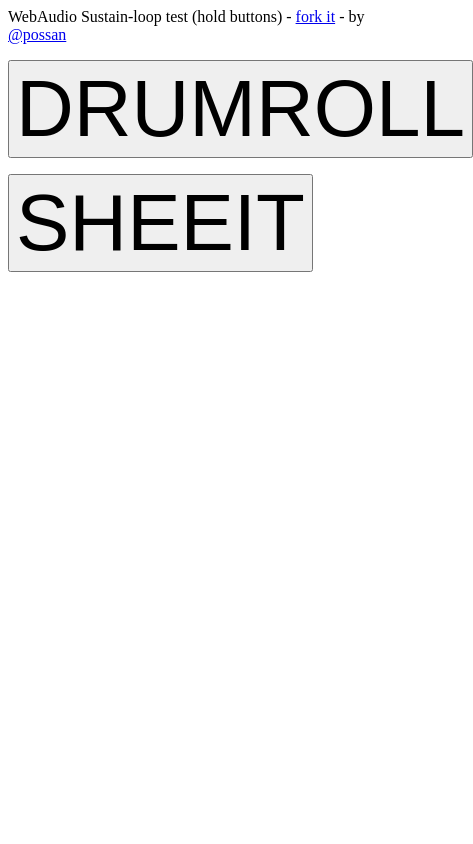
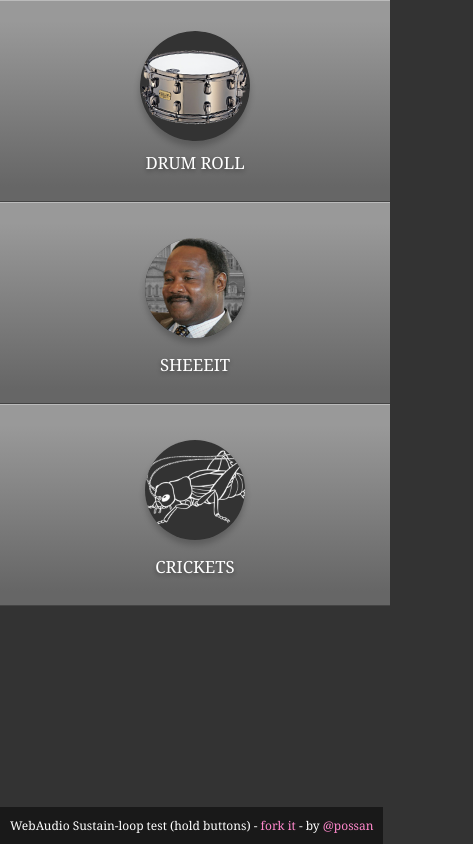
Before and after one commit to possan/sustain-js, a plain HTML site: page index.html in a window 390 px wide. Shown: the whole page, 473 px wide, since content can reach past the window. Drawn offline with Linux system fonts and the light colour scheme; no server answers.

Commit message:
Mobile friendly example

```diff
--- a/index.html
+++ b/index.html
@@ -1,46 +1,153 @@
 <html>
 <head>
+	<meta name="viewport" content="width=device-width, user-scalable=0, initial-scale=1, maximum-scale=1">
 	<script src="sustain.js"></script>
 	<style>
+
+		body {
+			background-color: #333;
+			color: #fff;
+			margin: 0;
+			padding: 0;
+			font: 9pt Georgia, Tahoma, Serif;
+		}
+
+		a {
+			color: #f8c;
+			text-decoration: none;
+		}
 
 		button {
 			font-size: 500%;
 		}
 
+		div#overlay {
+			margin: 0;
+			padding: 10px;
+			color: #fff;
+			position: fixed;
+			bottom: 0px;
+			background-color: rgba(0,0,0,0.5);
+		}
+
+		div.btn {
+			display: block;
+			height: 200px;
+			cursor: pointer;
+			border-bottom: 1px solid #444;
+			border-top: 1px solid #bbb;
+			background-color: green;
+			background-image: -webkit-linear-gradient(bottom, #666 7%, #999 90%);
+
+		}
+
+		div.btn div {
+			width: 100%;
+		}
+
+		div.btn div img {
+			display: block;
+			width: 100px;
+			height: 100px;
+			margin: 35px auto 15px auto;
+			border-radius: 100px;
+			background-color: #333;
+			box-shadow: 0 5px 6px rgba(0,0,0,0.22);
+		}
+
+		div.btn:hover div img,
+		div.btn.down div img {
+			-webkit-transform: scale(1.1) rotateZ(5deg);
+		}
+
+		div.btn div span {
+			display: block;
+			text-align: center;
+			font-size: 140%;
+			text-shadow: 0px 2px 4px rgba(0,0,0,0.4);
+		}
+
 	</style>
 </head>
 <body>
-	<p>WebAudio Sustain-loop test (hold buttons) - <a href="https://github.com/possan/sustain-js">fork it</a> - by <a href="https://twitter.com/possan">@possan</a></p>
-	<p><button id="drumroll">DRUMROLL</button></p>
-	<p><button id="sheeit">SHEEIT</button></p>
+	<div id="overlay">
+		WebAudio Sustain-loop test (hold buttons) - <a href="https://github.com/possan/sustain-js">fork it</a> - by <a href="https://twitter.com/possan">@possan</a>
+	</div>
+
+	<div id="buttons"></div>
 
 	<script>
 
 		var context = new webkitAudioContext();
 
-		var loop1 = new SustainFile(context);
-		var player1 = new SustainPlayer(context, loop1);
-		loop1.load('drumroll.mp3', 15000, 32000, false);
-		var button1 = document.getElementById('drumroll');
-		button1.addEventListener('mousedown', function() {
-			player1.attack();
-		});
-		button1.addEventListener('mouseup', function() {
-			player1.release();
-		});
-		player1.connect(context.destination);
+		function addbutton(def) {
+			var loop = new SustainFile(context);
+			var player = new SustainPlayer(context, loop);
+			loop.load(def.filename, def.start, def.stop, def.pingpong);
 
-		var loop2 = new SustainFile(context);
-		var player2 = new SustainPlayer(context, loop2);
-		loop2.load('sheeit.mp3', 40000, 70000, true);
-		var button2 = document.getElementById('sheeit');
-		button2.addEventListener('mousedown', function() {
-			player2.attack();
-		});
-		button2.addEventListener('mouseup', function() {
-			player2.release();
-		});
-		player2.connect(context.destination);
+			var button = document.createElement('div');
+			button.className = 'btn';
+
+			var div2 = document.createElement('div');
+			button.appendChild(div2);
+
+			var img = document.createElement('img');
+			img.setAttribute('src', def.image);
+			div2.appendChild(img);
+
+			var span = document.createElement('span');
+			span.innerHTML = def.title;
+			div2.appendChild(span);
+
+			button.addEventListener('mousedown', function() {
+				button.className = 'btn down';
+				player.attack();
+			});
+
+			button.addEventListener('mouseup', function() {
+				button.className = 'btn';
+				player.release();
+			});
+
+			player.connect(context.destination);
+
+			var buttons = document.getElementById('buttons');
+			buttons.appendChild(button);
+		}
+
+		var loops = [
+			{
+				button: 'drumroll',
+				filename: 'drumroll.mp3',
+				start: 1500,
+				stop: 32000,
+				pingpong: false,
+				title: "DRUM ROLL",
+				image: 'drumroll.png'
+			},
+			{
+				button: 'sheeit',
+				filename: 'sheeit.mp3',
+				start: 40000,
+				stop: 70000,
+				pingpong: true,
+				title: "SHEEEIT",
+				image: 'sheeit.png'
+			},
+			{
+				button: 'crickets',
+				filename: 'crickets.mp3',
+				start: 14000,
+				stop: 93000,
+				pingpong: false,
+				title: "CRICKETS",
+				image: 'crickets.png'
+			}
+		];
+
+		for(var i=0; i<loops.length; i++) {
+			addbutton(loops[i]);
+		}
 
 	</script>
 </body>
```
Also changed, not shown: crickets.png (added), drumroll.png (added), sheeit.png (added), 1 other file.
